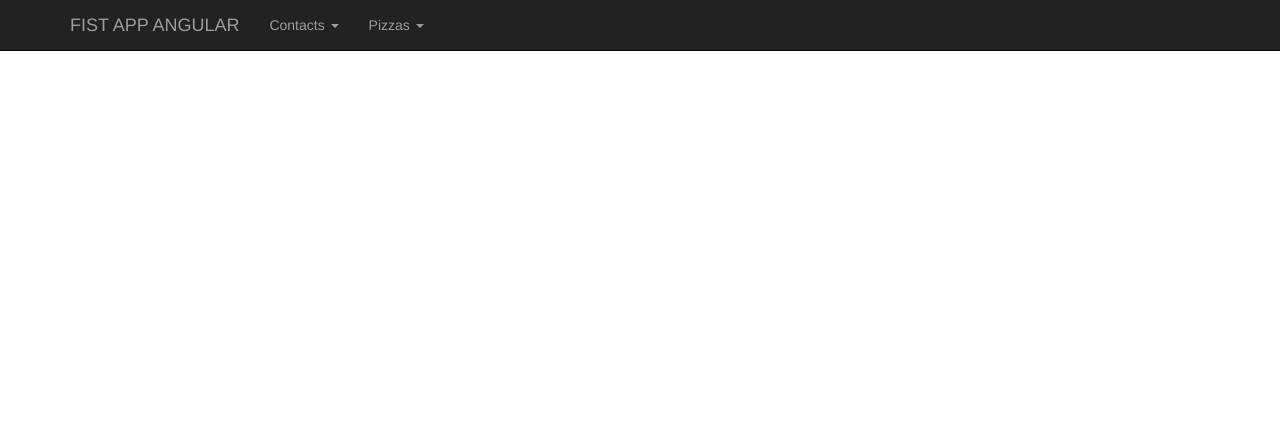
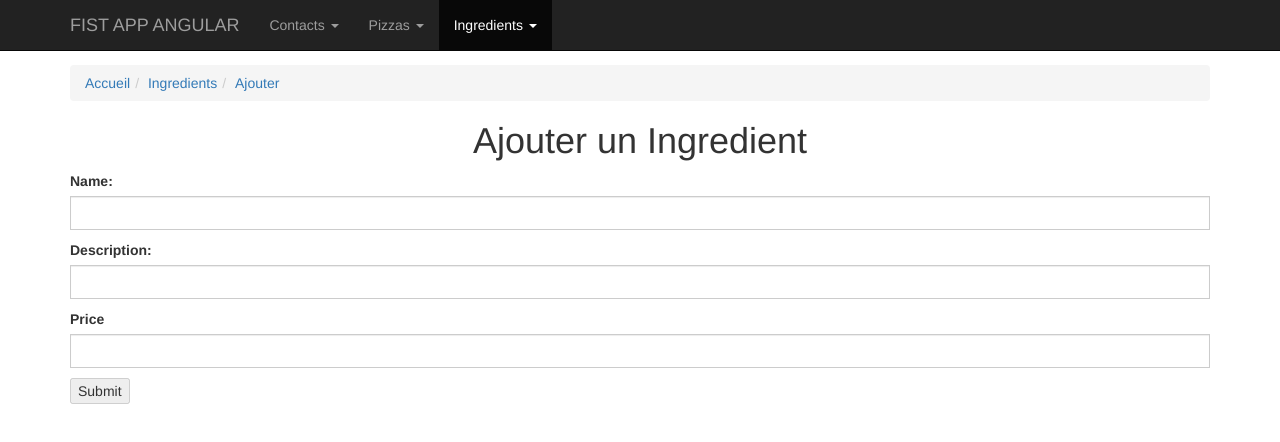
Before and after one commit to GuilhemSirop/angular-tp1, an Angular app: page /ingredients/add in a window 1280 px wide. Before the commit this address led to /. Shown: the top 442 px of the page. Built offline with nearby package versions, Linux system fonts and the light colour scheme; no server answers.

Commit message:
Module Ingredient

```diff
--- a/src/app/app.component.html
+++ b/src/app/app.component.html
@@ -17,18 +17,30 @@
             Contacts <span class="caret"></span>
           </a>
           <ul class="dropdown-menu">
-            <li><a routerLink="/contacts" routerLinkActive="active">Liste</a></li>
+            <li><a routerLink="/contacts" routerLinkActive="active"><i class="fa fa-list-alt"></i> Liste</a></li>
           </ul>
         </li>
+
         <li role="presentation" class="dropdown" routerLinkActive="active">
           <a class="dropdown-toggle" data-toggle="dropdown" href="#" role="button" aria-haspopup="true" aria-expanded="false">
             Pizzas <span class="caret"></span>
           </a>
           <ul class="dropdown-menu">
-            <li><a routerLink="/pizzas" routerLinkActive="active">Liste</a></li>
-            <li><a routerLink="/pizzas/add" routerLinkActive="active">Ajouter</a></li>
+            <li><a routerLink="/pizzas" routerLinkActive="active"><i class="fa fa-list-alt"></i> Liste</a></li>
+            <li><a routerLink="/pizzas/add" routerLinkActive="active"><i class="fa fa-plus"></i> Ajouter</a></li>
           </ul>
         </li>
+
+        <li role="presentation" class="dropdown" routerLinkActive="active">
+          <a class="dropdown-toggle" data-toggle="dropdown" href="#" role="button" aria-haspopup="true" aria-expanded="false">
+            Ingredients <span class="caret"></span>
+          </a>
+          <ul class="dropdown-menu">
+            <li><a routerLink="/ingredients" routerLinkActive="active"><i class="fa fa-list-alt"></i> Liste</a></li>
+            <li><a routerLink="/ingredients/add" routerLinkActive="active"><i class="fa fa-plus"></i> Ajouter</a></li>
+          </ul>
+        </li>
+
       </ul>
     </div><!--/.nav-collapse -->
   </div>
--- a/src/app/app.module.ts
+++ b/src/app/app.module.ts
@@ -11,6 +11,8 @@ import {ContactService} from './shared/services/contact/contact.service';
 import {ReactiveFormsModule} from '@angular/forms';
 import {PizzaService} from './shared/services/pizza/pizza.service';
 import {PizzaModule} from './pizza/pizza.module';
+import {IngredientModule} from './ingredient/ingredient.module';
+import {IngredientService} from './shared/services/ingredient/ingredient.service';
 
 @NgModule({
   declarations: [
@@ -22,9 +24,10 @@ import {PizzaModule} from './pizza/pizza.module';
     HttpClientModule,
     ReactiveFormsModule,
     PizzaModule,
+    IngredientModule,
     ContactModule
   ],
-  providers: [ContactService, PizzaService],
+  providers: [ContactService, PizzaService, IngredientService],
   bootstrap: [AppComponent]
 })
 export class AppModule { }
--- a/src/app/ingredient/ingredient-detail/ingredient-detail.component.html
+++ b/src/app/ingredient/ingredient-detail/ingredient-detail.component.html
@@ -1,20 +1,20 @@
 
 <ol class="breadcrumb">
   <li><a title="Accueil" routerLink="/" routerLinkActive="active">Accueil</a></li>
-  <li><a title="Pizzas" routerLink="/pizzas" routerLinkActive="active">Pizzas</a></li>
+  <li><a title="Ingredients" routerLink="/ingredients" routerLinkActive="active">Ingredients</a></li>
   <li><a title="Ajouter" class="active">Fiche</a></li>
 </ol>
 
-<div *ngIf="selectedPizza;else loading" class="row">
+<div *ngIf="selectedIngredient;else loading" class="row">
   <div class="col-md-12">
 
-    <h1 class="text-center">{{ selectedPizza.name }}</h1>
+    <h1 class="text-center">{{ selectedIngredient.name }}</h1>
 
     <p>
-      <b>Nom :</b> {{ selectedPizza.name }}
-      <br/><b>Description: </b> {{ selectedPizza.description }}
-      <br/><b>Prix: </b> {{ selectedPizza.price }} €
-      <br/><b>Date d'ajout: </b> {{ selectedPizza.created_at }}
+      <b>Nom :</b> {{ selectedIngredient.name }}
+      <br/><b>Description: </b> {{ selectedIngredient.description }}
+      <br/><b>Prix: </b> {{ selectedIngredient.price }} €
+      <br/><b>Date d'ajout: </b> {{ selectedIngredient.created_at }}
     </p>
 
   </div>
--- /dev/null
+++ b/src/app/ingredient/ingredient-form/ingredient-form.component.css
@@ -0,0 +1,4 @@
+input.ng-invalid.ng-touched {
+  border-color: #a94442;
+  box-shadow: inset 0 1px 1px rgba(0,0,0,.075);
+}
--- /dev/null
+++ b/src/app/ingredient/ingredient-form/ingredient-form.component.html
@@ -0,0 +1,40 @@
+
+<ol class="breadcrumb">
+  <li><a title="Accueil" routerLink="/" routerLinkActive="active">Accueil</a></li>
+  <li><a title="INgredients" routerLink="/ingredients" routerLinkActive="active">Ingredients</a></li>
+  <li class="active"><a title="Ajouter">Ajouter</a></li>
+</ol>
+
+
+  <h1 class="text-center">Ajouter un Ingredient</h1>
+
+<ng-container *ngIf="result">
+  <div class="alert alert-dismissable" [ngClass]="{
+        'alert-success': result.success,
+        'alert-danger': !result.success
+      }" role="alert">
+    <a href="#" class="close" data-dismiss="alert" aria-label="close">&times;</a>
+    {{result.message}}
+  </div>
+</ng-container>
+
+  <form *ngIf="form" [formGroup]="form" (ngSubmit)="onSubmit()">
+
+    <input *ngIf="id_to_update" type="hidden" formControlName="id_to_update" />
+    <p>
+      <label>Name:</label>
+      <input type="text" formControlName="name" class="form-control">
+    </p>
+    <p>
+      <label>Description:</label>
+      <input type="text" formControlName="description" class="form-control">
+    </p>
+    <p>
+      <label>Price</label>
+      <input type="number" formControlName="price" class="form-control">
+    </p>
+    <p>
+      <button type="submit" [disabled]="!form.valid">Submit</button>
+    </p>
+
+  </form>
--- /dev/null
+++ b/src/app/ingredient/ingredient-form/ingredient-form.component.ts
@@ -0,0 +1,88 @@
+import {Component, OnInit} from '@angular/core';
+import {Validators, FormControl, FormGroup} from '@angular/forms';
+import {IngredientService} from '../../shared/services/ingredient/ingredient.service';
+import {ActivatedRoute, Router} from '@angular/router';
+
+@Component({
+  selector: 'app-ingredient-add',
+  templateUrl: './ingredient-form.component.html',
+  styleUrls: ['./ingredient-form.component.css']
+})
+export class IngredientFormComponent implements OnInit {
+  result: any;
+  actual_form: string;
+  id_to_update: number;
+  selectedPizza: any;
+
+  private form: FormGroup;
+
+  constructor(private ingredientService: IngredientService,
+              private activatedRoute: ActivatedRoute,
+              private router: Router) {
+
+    this.actual_form = this.activatedRoute.snapshot.url[1].path;
+  }
+
+  ngOnInit() {
+
+    // SI ON AJOUTE
+    if (this.actual_form === 'add') {
+      this.form = new FormGroup({
+        name: new FormControl('', Validators.required),
+        description: new FormControl('', Validators.required),
+        price: new FormControl('', Validators.required)
+      });
+
+    } else {
+      // On récupère l'objet courant
+      this.id_to_update = this.activatedRoute.snapshot.params['id'];
+      this.ingredientService.getById(this.id_to_update).subscribe(
+        data => {
+          this.selectedPizza = data;
+
+          // On initialise le form
+          this.form = new FormGroup({
+            id_to_update: new FormControl(this.id_to_update, Validators.required),
+            name: new FormControl(this.selectedPizza.name, Validators.required),
+            description: new FormControl(this.selectedPizza.description, Validators.required),
+            price: new FormControl(this.selectedPizza.price, Validators.required)
+          });
+        },
+        () => {
+          // On redirige
+          this.router.navigate(['/pizzas']);
+        }
+      );
+    }
+  }
+
+  onSubmit() {
+    // SI ON AJOUTE
+    if (this.actual_form === 'add') {
+      this.ingredientService.create(this.form.value).subscribe(
+        () => this.result = {
+          success: true,
+          message: 'La pizza a été enregistrée.'
+        },
+        () => this.result = {
+          success: false,
+          message: 'Un problème a été rencontré durant l\'enregistrement de la pizza.'
+        }
+      );
+    } else {
+      // SI ON UPDATE
+      this.ingredientService.update(this.id_to_update, this.form.value).subscribe(
+        () => this.result = {
+          success: true,
+          message: 'La pizza a été enregistrée.'
+        },
+        () => this.result = {
+          success: false,
+          message: 'Un problème a été rencontré durant l\'enregistrement de la pizza.'
+        }
+      );
+    }
+
+  }
+
+}
--- /dev/null
+++ b/src/app/ingredient/ingredient-list/ingredient-list.component.html
@@ -0,0 +1,56 @@
+<ol class="breadcrumb">
+  <li><a title="Accueil" routerLink="/" routerLinkActive="active">Accueil</a></li>
+  <li><a title="Ingredients" routerLink="/ingredients" routerLinkActive="active">Ingredients</a></li>
+</ol>
+
+<div class="row">
+  <div class="col-md-12">
+    <h1 class="text-center">
+      Liste des Ingredients
+      <a class="btn btn-success" title="Ingredients" routerLink="/ingredients/add" routerLinkActive="active"><i class="fa fa-plus"></i></a>
+    </h1>
+
+    <ng-container *ngIf="result">
+      <div class="alert alert-dismissable" [ngClass]="{
+        'alert-success': result.success,
+        'alert-danger': !result.success
+      }" role="alert">
+        <a href="#" class="close" data-dismiss="alert" aria-label="close">&times;</a>
+        {{result.message}}
+      </div>
+    </ng-container>
+
+
+    <div class="row" *ngIf="listIngredient && listIngredient.length > 0;else empty_ingredients">
+      <!-- Card Projects -->
+      <div *ngFor="let ingredient of listIngredient" class="col-md-6 col-md-offset-3" >
+        <div class="card">
+          <div class="card-image">
+            <img class="img-responsive" src="https://u.tfstatic.com/restaurant_photos/877/274877/169/612/playoff-ingredient-pub-parma-a9f88.jpg">
+            <span class="card-title">{{ingredient.name}}</span>
+          </div>
+
+          <div class="card-content">
+            <p>{{ingredient.description}}</p>
+            <p><b>{{ingredient.price}} €</b></p>
+          </div>
+
+          <div class="card-action">
+            <a routerLink="{{ingredient._id}}"><i class="fa fa-eye"></i> Voir</a>
+            <a routerLink="update/{{ingredient._id}}"><i class="fa fa-cog"></i> Modifier</a>
+            <a class="text-danger"  (click)="deleteIngredient(ingredient._id)"><i class="fa fa-trash"></i> Supprimer</a>
+          </div>
+        </div>
+      </div>
+    </div>
+
+    <ng-template #empty_ingredients>
+      <div class="row">
+        <div class="col-md-8 col-md-offset-2">
+          <p><i>Il n'y a actuellement aucun ingredient enregistrée...</i></p>
+        </div>
+      </div>
+    </ng-template>
+
+  </div>
+</div>
--- /dev/null
+++ b/src/app/ingredient/ingredient-list/ingredient-list.component.ts
@@ -0,0 +1,41 @@
+import {Component, OnInit} from '@angular/core';
+
+import {IngredientService} from '../../shared/services/ingredient/ingredient.service';
+
+@Component({
+  selector: 'app-ingredient-list',
+  templateUrl: './ingredient-list.component.html',
+  styleUrls: ['./ingredient-list.component.css']
+})
+export class IngredientListComponent implements OnInit {
+
+  listIngredient = [];
+  result: any;
+
+  constructor(private ingredientService: IngredientService) {
+  }
+
+  ngOnInit() {
+    this.ingredientService.get().subscribe(data => {
+      this.listIngredient = data;
+    });
+  }
+
+  deleteIngredient(id) {
+    this.ingredientService.deleteById(id).subscribe(
+      () => {
+        this.listIngredient = this.listIngredient.filter(aIngredient => aIngredient._id !== id);
+        this.result = {
+          success: true,
+          message: `L'ingredient a été supprimée.`
+        };
+      },
+      () => this.result = {
+        success: false,
+        message: `Un problème a été rencontré durant la suppression de l'ingredient.`
+      }
+    );
+
+  }
+
+}
```
Also changed, not shown: src/app/app-routing.module.ts (+7 -7 lines), src/app/ingredient/ingredient.module.ts (+16 -2 lines), src/app/ingredient/ingredient-list/ingredient-list.component.css (added), 2 other files (tests, documents, lock files or other folders).
